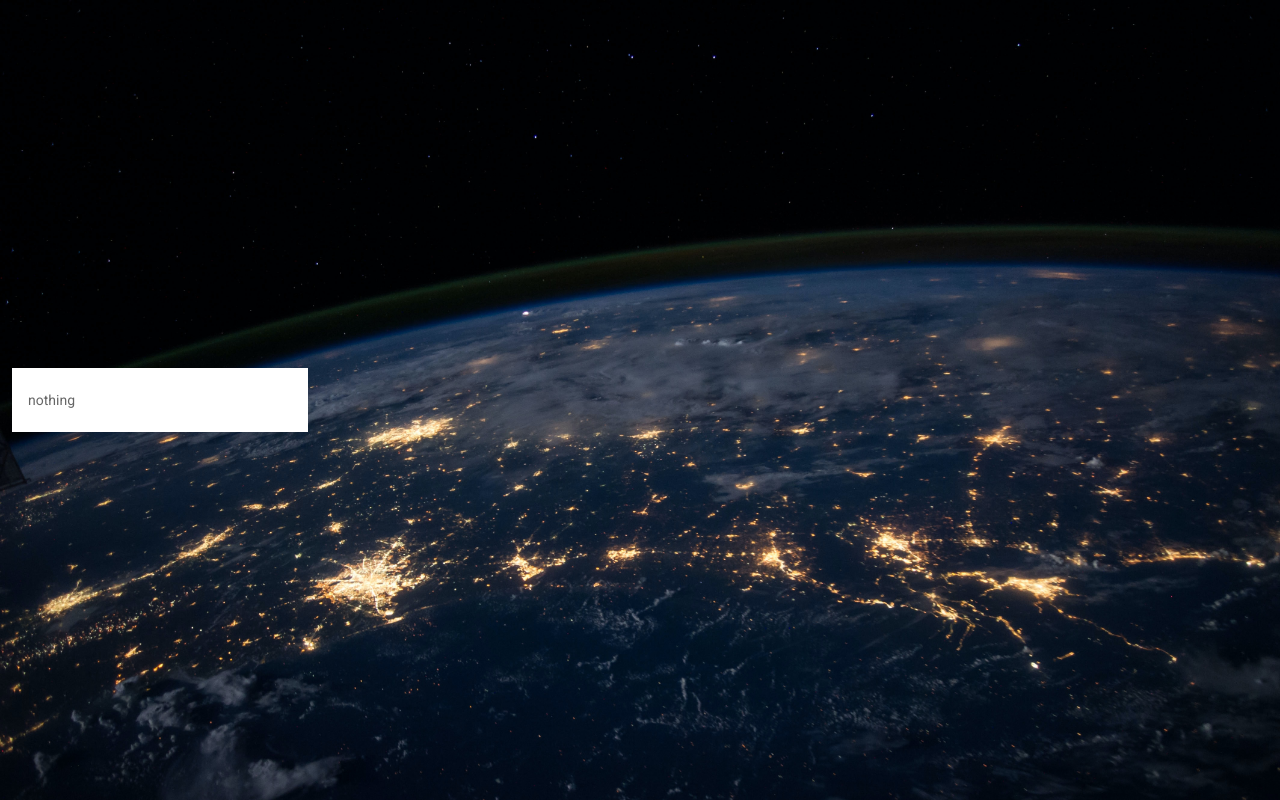
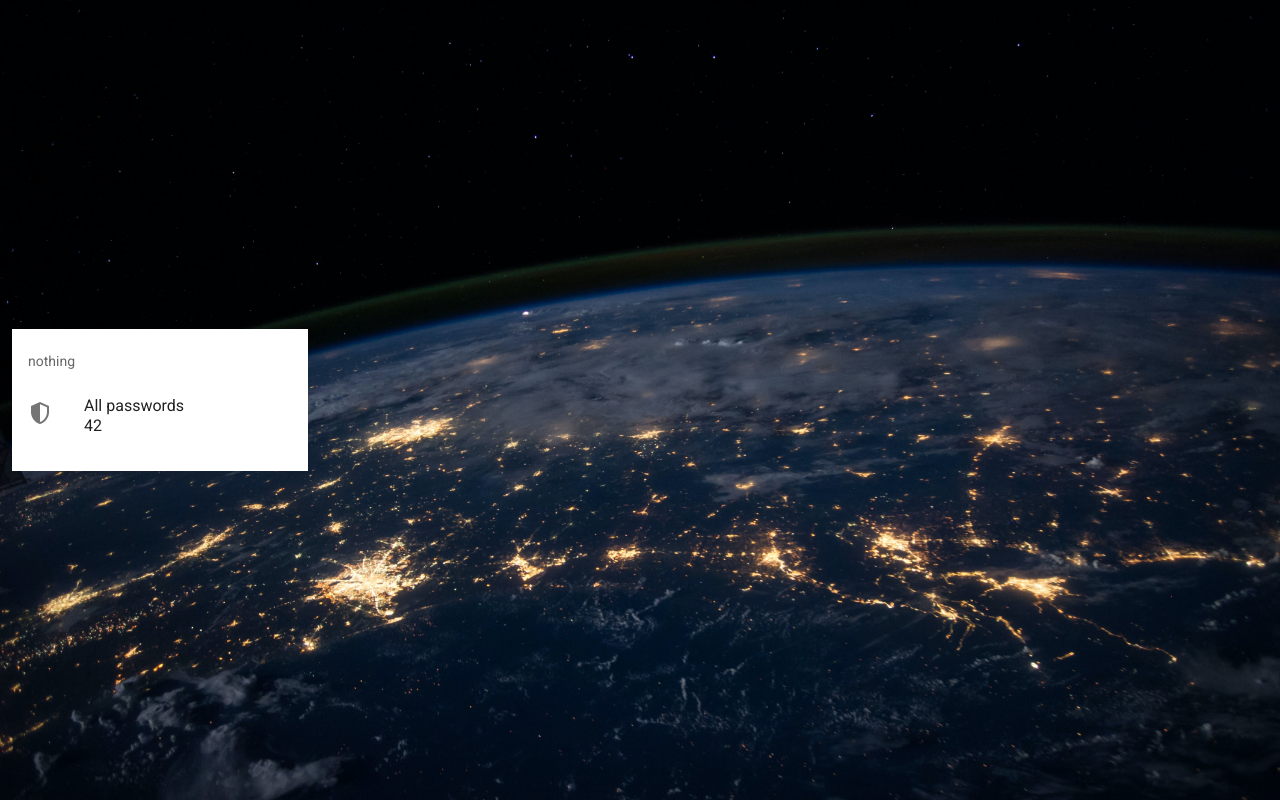
Before and after one commit to qt22/MoguVault, a Vue app in the folder frontend/: page /home in a window 1280 px wide. Built offline with nearby package versions, Linux system fonts and the light colour scheme.

Commit message:
test password category

```diff
--- a/frontend/src/views/home.vue
+++ b/frontend/src/views/home.vue
@@ -3,7 +3,11 @@
     <v-container fluid class="fill-height justify-center ma-0">
       <v-row justify="start">
         <v-col cols="3">
-          <passwordGroup categoryHeader="nothing"> </passwordGroup
+          <passwordGroup
+            categoryHeader="nothing"
+            :categoryItems="mainCategories"
+          >
+          </passwordGroup
         ></v-col>
       </v-row>
     </v-container>
@@ -17,7 +21,15 @@ import passwordGroup from '@/components/passwordGroup.vue';
 @Component({
   components: { passwordGroup }
 })
-export default class Home extends Vue {}
+export default class Home extends Vue {
+  mainCategories = [
+    {
+      icon: 'mdi-shield-half-full',
+      size: 42,
+      title: 'All passwords'
+    }
+  ];
+}
 </script>
 
 <style lang="scss" scoped>
```
